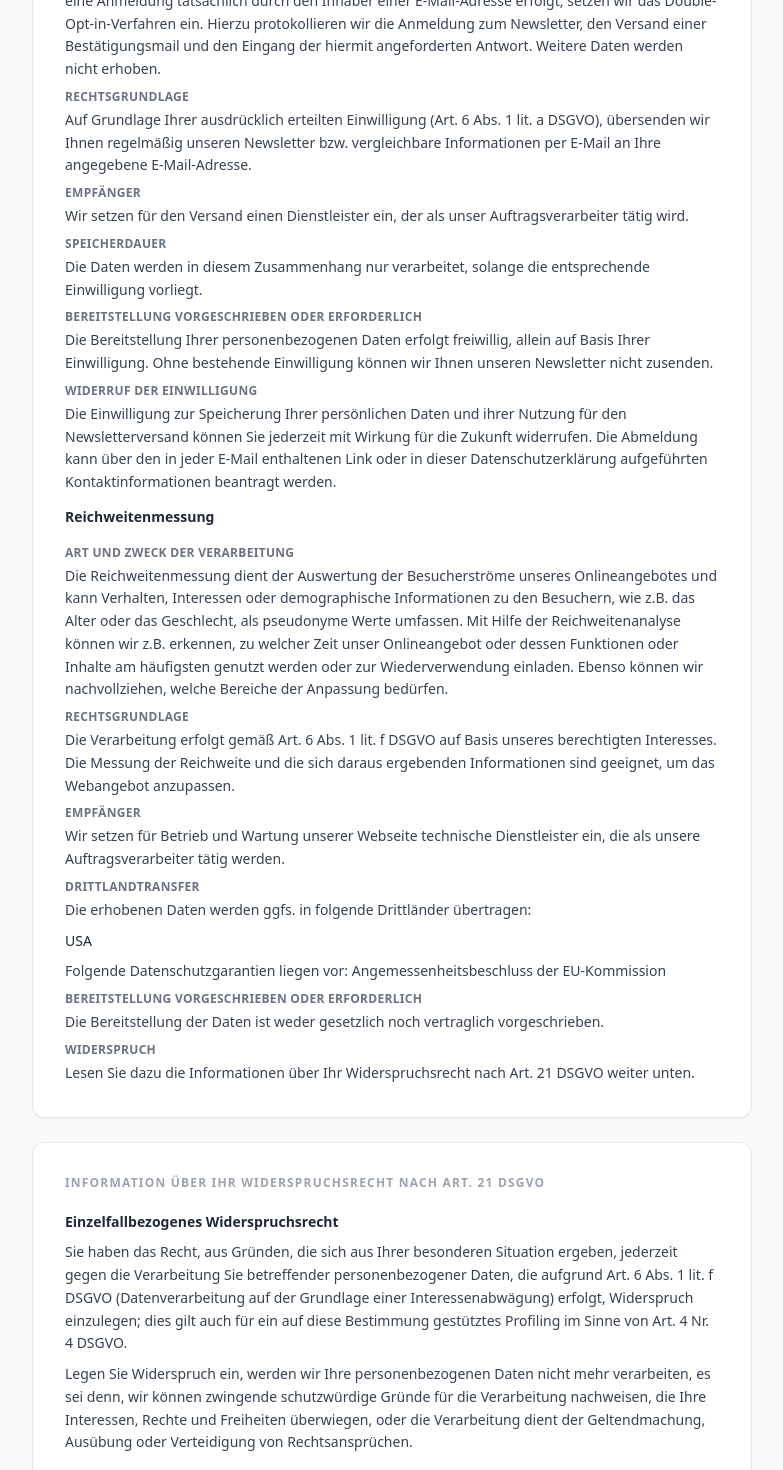
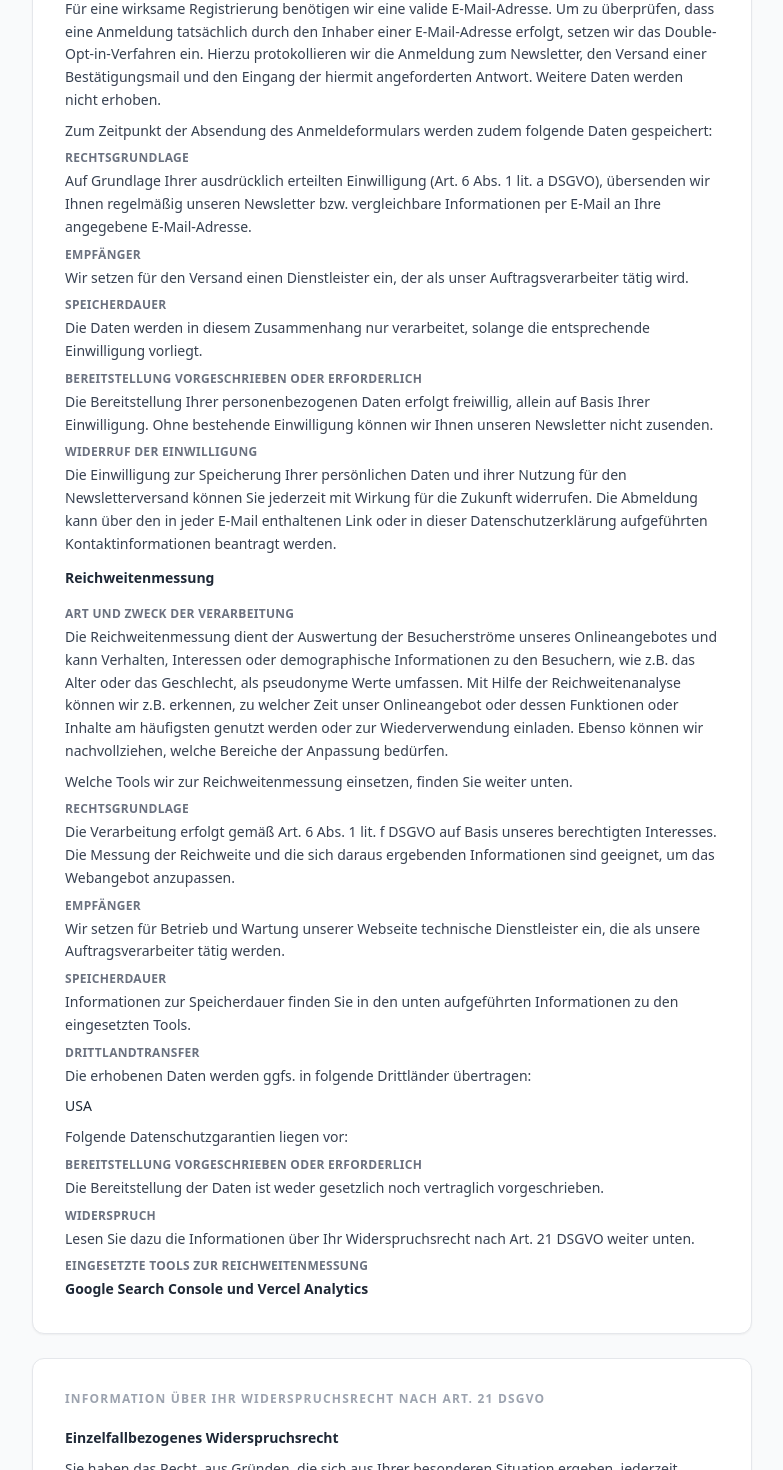
Before and after one commit to LeonKraim/sperrmuell-webseite-fuer-lueneburg, a Next.js app: page /datenschutz in a window 1280 px wide. Shown: the part 2860-4330 px from the top of the page, without its empty margins (248-1031 px from the left). Built offline with nearby package versions, Linux system fonts and the light colour scheme; no server answers.

Commit message:
feat: update Datenschutz page with additional processing details and tools used for tracking

```diff
--- a/app/datenschutz/page.tsx
+++ b/app/datenschutz/page.tsx
@@ -199,6 +199,7 @@ export default function DatenschutzPage() {
 
           {/* Kontaktaufnahme */}
           <Sub title="Kontaktaufnahme">
+            <p className="font-semibold text-gray-700">Art und Zweck der Verarbeitung</p>
             <p>
               Unabhängig von der gewählten Kommunikationsart erheben wir den Inhalt Ihrer Anfrage.
               Ihre Daten werden zum Zweck der individuellen Kommunikation mit Ihnen gespeichert.
@@ -261,6 +262,10 @@ export default function DatenschutzPage() {
                 Anmeldung zum Newsletter, den Versand einer Bestätigungsmail und den Eingang der
                 hiermit angeforderten Antwort. Weitere Daten werden nicht erhoben.
               </p>
+              <p>
+                Zum Zeitpunkt der Absendung des Anmeldeformulars werden zudem folgende Daten
+                gespeichert:
+              </p>
             </SubSub>
             <SubSub title="Rechtsgrundlage">
               <p>
@@ -310,6 +315,7 @@ export default function DatenschutzPage() {
                 werden oder zur Wiederverwendung einladen. Ebenso können wir nachvollziehen, welche
                 Bereiche der Anpassung bedürfen.
               </p>
+              <p>Welche Tools wir zur Reichweitenmessung einsetzen, finden Sie weiter unten.</p>
             </SubSub>
             <SubSub title="Rechtsgrundlage">
               <p>
@@ -324,10 +330,16 @@ export default function DatenschutzPage() {
                 die als unsere Auftragsverarbeiter tätig werden.
               </p>
             </SubSub>
+            <SubSub title="Speicherdauer">
+              <p>
+                Informationen zur Speicherdauer finden Sie in den unten aufgeführten Informationen
+                zu den eingesetzten Tools.
+              </p>
+            </SubSub>
             <SubSub title="Drittlandtransfer">
               <p>Die erhobenen Daten werden ggfs. in folgende Drittländer übertragen:</p>
               <p className="font-medium text-gray-800">USA</p>
-              <p>Folgende Datenschutzgarantien liegen vor: Angemessenheitsbeschluss der EU-Kommission</p>
+              <p>Folgende Datenschutzgarantien liegen vor:</p>
             </SubSub>
             <SubSub title="Bereitstellung vorgeschrieben oder erforderlich">
               <p>
@@ -339,6 +351,9 @@ export default function DatenschutzPage() {
                 Lesen Sie dazu die Informationen über Ihr Widerspruchsrecht nach Art. 21 DSGVO
                 weiter unten.
               </p>
+            </SubSub>
+            <SubSub title="Eingesetzte Tools zur Reichweitenmessung">
+              <p className="font-semibold text-gray-800">Google Search Console und Vercel Analytics</p>
             </SubSub>
           </Sub>
         </Section>
```
